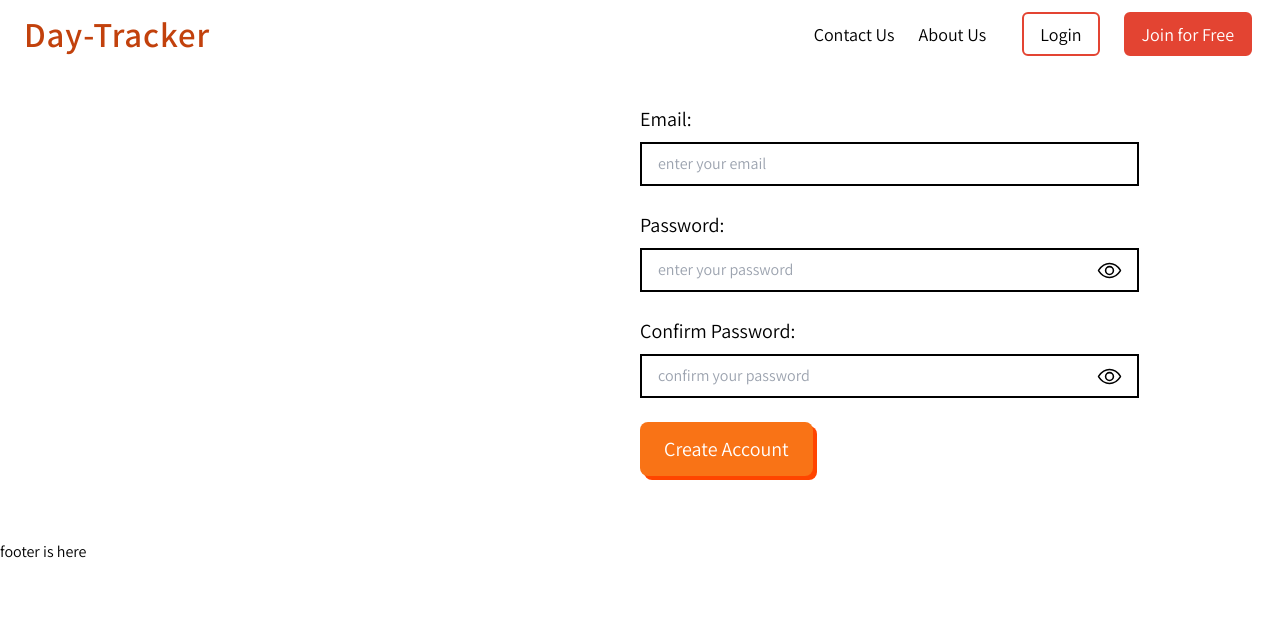
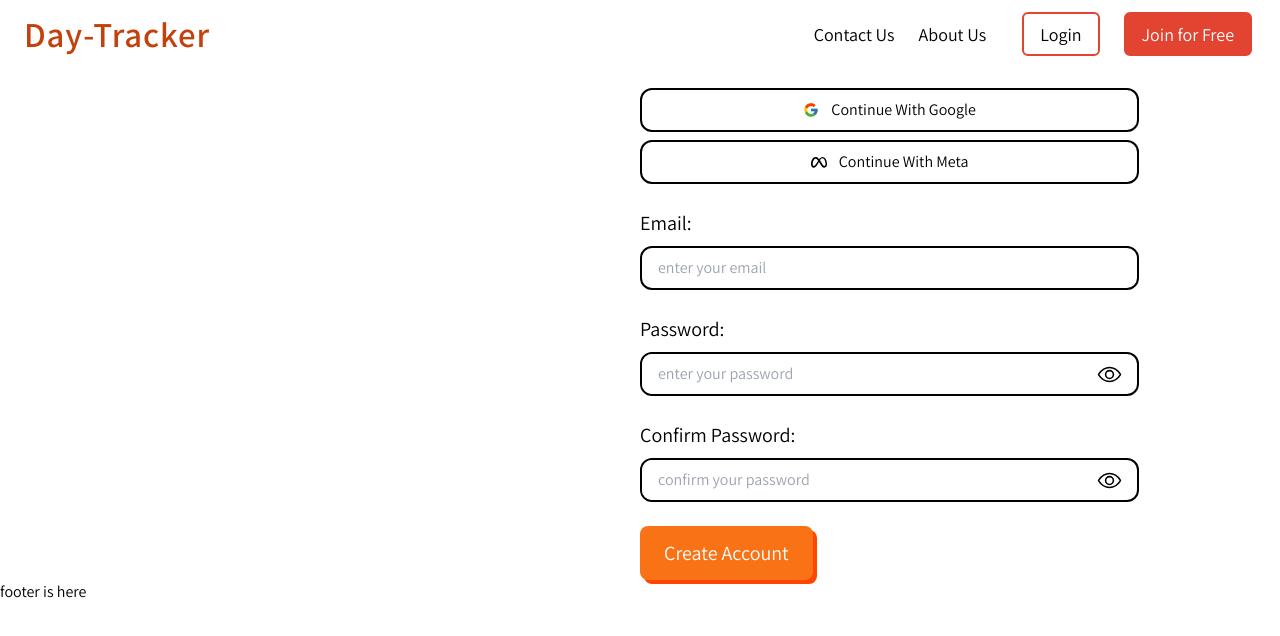
Before and after one commit to Sajidsk7952/dayTracker, a React (Vite) app: page /auth in a window 1280 px wide. Shown: the top 636 px of the page. Built offline with nearby package versions, Linux system fonts and the light colour scheme.

Commit message:
completed social logins and correted login and signup buttons

```diff
--- a/src/components/authPage/Login.jsx
+++ b/src/components/authPage/Login.jsx
@@ -14,16 +14,16 @@ const Login = () => {
   const { handleSubmit, register } = useForm();
   const submitHandler = async (data) => {
     // window.alert("login succesfull!!");
-    console.log(data);
+    // console.log(data);
     const {login_email,login_password} = data;
-    console.log(login_email,login_password);
+    // console.log(login_email,login_password);
     const res = await authService.loginAccount(login_email,login_password);
     console.log(res);
     // const user = authService.getAccount();
     // console.log(user);
-    console.log(res.user);
+    // console.log(res.user);
     if (res) {
-      dispatch(login({ ...res.user }));
+      dispatch(login({ ...res }));
     }
     console.log(authData);
 
@@ -46,7 +46,7 @@ const Login = () => {
               type="email"
               name="email"
               id="emial"
-              className="w-full sm:w-[80%] px-4 py-2 border-[2px] border-black"
+              className="w-full sm:w-[80%] px-4 py-2 border-[2px] border-black rounded-xl"
               placeholder="enter your email"
               defaultValue=""
               {...register("login_email", {
@@ -62,7 +62,7 @@ const Login = () => {
             <label htmlFor="password" className="mb-2 text-[20px] capitalize">
               Password:{" "}
             </label>
-            <div className="border-[2px] border-black w-full sm:w-[80%] flex justify-between">
+            <div className="border-[2px] border-black w-full sm:w-[80%] flex justify-between rounded-xl overflow-hidden">
               <input
                 type={type}
                 name="password"
@@ -79,6 +79,7 @@ const Login = () => {
               />
               <button
                 className="w-[4%] pr-10"
+                type = "button"
                 onClick={() => {
                   if (type === "password") {
                     setType("text");
@@ -96,7 +97,7 @@ const Login = () => {
             </div>
           </div>
           <div className="w-[80%]">
-            <button className="text-center px-6 py-3 bg-orange-500 hover:bg-orange-700 text-white text-[20px] rounded-lg auth_but">
+            <button type="submit" className="text-center px-6 py-3 bg-orange-500 hover:bg-orange-700 text-white text-[20px] rounded-lg auth_but">
               Login
             </button>
           </div>
--- a/src/components/authPage/SignUp.jsx
+++ b/src/components/authPage/SignUp.jsx
@@ -3,7 +3,7 @@ import { gifs } from "../../assests/gifs";
 import { IoEyeOutline, IoEyeOffOutline } from "react-icons/io5";
 import { useForm } from "react-hook-form";
 import authService from "../../firebase/authService";
-
+import SocialAuth from "./SocialAuth";
 const SignUp = () => {
   const [passwordType, setPasswordType] = useState("password");
   const [confirmPasswordType, setConfirmPasswordType] = useState("password");
@@ -12,12 +12,15 @@ const SignUp = () => {
 
   const submitHandler = async (data) => {
     console.log(data);
-    const {signup_email,signup_password,signup_confirmPassword} = data;
-    console.log(signup_email,signup_password,signup_confirmPassword);
-    const res = await authService.createAccount(signup_email,signup_password);
+    const { signup_email, signup_password, signup_confirmPassword } = data;
+    console.log(signup_email, signup_password, signup_confirmPassword);
+    const res = await authService.createAccount(signup_email, signup_password);
     // const user = authService.getAccount();
     // console.log(user);
     console.log(res);
+    if(res){
+      window.alert("account created successfully!!!")
+    }
   };
 
   return (
@@ -26,6 +29,9 @@ const SignUp = () => {
         <img src={gifs.signUp} alt="login gif" />
       </div>
       <div className="flex-1 sm:mt-10 mx-10 sm:mx-4">
+        <div className="w-full text-center">
+          <SocialAuth />
+        </div>
         <form onSubmit={handleSubmit(submitHandler)}>
           <div className="flex flex-col my-6">
             <label htmlFor="email" className="mb-2 text-[20px] capitalize">
@@ -35,7 +41,7 @@ const SignUp = () => {
               type="email"
               name="email"
               id="email" // Corrected typo here
-              className="w-full sm:w-[80%] px-4 py-2 border-[2px] border-black"
+              className="w-full sm:w-[80%] px-4 py-2 border-[2px] border-black rounded-xl"
               placeholder="enter your email"
               defaultValue=" "
               {...register("signup_email", {
@@ -57,7 +63,7 @@ const SignUp = () => {
             <label htmlFor="password" className="mb-2 text-[20px] capitalize">
               Password:{" "}
             </label>
-            <div className="border-[2px] border-black w-full sm:w-[80%] flex justify-between">
+            <div className="border-[2px] border-black w-full sm:w-[80%] flex justify-between rounded-xl overflow-hidden">
               <input
                 type={passwordType}
                 name="password"
@@ -74,8 +80,11 @@ const SignUp = () => {
               />
               <button
                 className="w-[4%] pr-10"
+                type="button"
                 onClick={() => {
-                  setPasswordType(passwordType === "password" ? "text" : "password");
+                  setPasswordType(
+                    passwordType === "password" ? "text" : "password"
+                  );
                 }}
               >
                 {passwordType === "password" ? (
@@ -85,13 +94,18 @@ const SignUp = () => {
                 )}
               </button>
             </div>
-            <p className="text-red-700">{formState.errors.signup_password?.message}</p>
+            <p className="text-red-700">
+              {formState.errors.signup_password?.message}
+            </p>
           </div>
           <div className="flex flex-col my-6">
-            <label htmlFor="confirmPassword" className="mb-2 text-[20px] capitalize">
+            <label
+              htmlFor="confirmPassword"
+              className="mb-2 text-[20px] capitalize"
+            >
               Confirm Password:{" "}
             </label>
-            <div className="border-[2px] border-black w-full sm:w-[80%] flex justify-between">
+            <div className="border-[2px] border-black w-full sm:w-[80%] flex justify-between rounded-xl overflow-hidden">
               <input
                 type={confirmPasswordType}
                 name="confirmPassword"
@@ -105,13 +119,17 @@ const SignUp = () => {
                     message: "This field is required",
                   },
                   validate: (value) =>
-                    value === getValues("signup_password") || "Passwords do not match",
+                    value === getValues("signup_password") ||
+                    "Passwords do not match",
                 })}
               />
               <button
                 className="w-[4%] pr-10"
+                type="button"
                 onClick={() => {
-                  setConfirmPasswordType(confirmPasswordType === "password" ? "text" : "password");
+                  setConfirmPasswordType(
+                    confirmPasswordType === "password" ? "text" : "password"
+                  );
                 }}
               >
                 {confirmPasswordType === "password" ? (
--- a/src/components/authPage/SocialAuth.jsx
+++ b/src/components/authPage/SocialAuth.jsx
@@ -1,30 +1,43 @@
 import React, { Fragment } from "react";
 import { FcGoogle } from "react-icons/fc";
-import { TfiMicrosoftAlt } from "react-icons/tfi";
+// import { TfiMicrosoftAlt } from "react-icons/tfi";
 import { BsMeta } from "react-icons/bs";
 import authService from "../../firebase/authService";
+import { FaTwitter } from "react-icons/fa";
+import { useDispatch } from "react-redux";
+import { login } from "../../store/AuthSlice";
 const SocialAuth = () => {
+  const dispatch = useDispatch();
     const googleAuthHandler=async()=>{
         const result = await authService.googleAuthHandler();
         console.log(result);
+        if (result) {
+          dispatch(login({...result}));
+        }
     }
-    const metaAuthHandler = ()=>{}
-    const microsoftAuthHandler = ()=>{}
+    const metaAuthHandler = async()=>{
+      const result = await authService.facebookAuthHandler();
+      console.log(result);
+      if (result) {
+        dispatch(login({...result}));
+      }
+    }
+    // const twitterAuthHandler = ()=>{}
   return (
     <Fragment>
       <div className="">
-        <button className="flex justify-center items-center border-2 border-black px-4 py-2 my-2 capitalize w-[50%] sm:w-[80%] ms:w-full" onClick={googleAuthHandler}>
+        <button className="flex justify-center items-center border-2 border-black px-4 py-2 my-2 capitalize w-[50%] sm:w-[80%] ms:w-full rounded-xl" onClick={googleAuthHandler}>
           <FcGoogle className="mr-3" />
           Continue with Google
         </button>
-        <button className="flex justify-center items-center border-2 border-black  px-4 py-2 my-2 capitalize w-[50%] sm:w-[80%] ms:w-full" onClick={metaAuthHandler}>
+        <button className="flex justify-center items-center border-2 border-black  px-4 py-2 my-2 capitalize w-[50%] sm:w-[80%] ms:w-full rounded-xl" onClick={metaAuthHandler}>
           <BsMeta className="mr-3" />
           continue with meta
         </button>
-        <button className="flex justify-center items-center border-2 border-black  px-4 py-2 my-2 capitalize w-[50%] sm:w-[80%] ms:w-full" onClick={microsoftAuthHandler}>
-          <TfiMicrosoftAlt className="mr-3" />
-          sign In using Microsoft
-        </button>
+        {/* <button className="flex justify-center items-center border-2 border-black  px-4 py-2 my-2 capitalize w-[50%] sm:w-[80%] ms:w-full" onClick={twitterAuthHandler}>
+          <FaTwitter className="mr-3" />
+          sign In using Twitter
+        </button> */}
       </div>
     </Fragment>
   );
--- a/src/components/homePage/Hero.jsx
+++ b/src/components/homePage/Hero.jsx
@@ -1,8 +1,8 @@
 import React from "react";
 import { assests } from "../../assests";
-import app from "../../firebase/firebaseConfig";
+// import app from "../../firebase/firebaseConfig";
 const Hero = () => {
-  console.log(app);
+  // console.log(app);
   // console.log(authService.auth);
   return (
     <div className="px-6 py-4 flex justify-evenly items-center  sm:flex-row flex-col">
--- a/src/firebase/authService.js
+++ b/src/firebase/authService.js
@@ -7,6 +7,7 @@ import {
   signOut,
   GoogleAuthProvider,
   signInWithPopup,
+  FacebookAuthProvider,
 } from "firebase/auth";
 class Auth {
   auth;
@@ -15,24 +16,33 @@ class Auth {
   }
   async createAccount(email, password) {
     try {
-      return await createUserWithEmailAndPassword(this.auth, email, password);
+      const userCredential =  await createUserWithEmailAndPassword(this.auth, email, password);
+      const user = userCredential.user;
+      return user;
     } catch (error) {
       return error.message;
     }
   }
   getAccount() {
-    try {
-      return onAuthStateChanged(this.auth, (user) => {
-        if (user) {
-          return user;
-        }
-        return null;
-      });
-    } catch (error) {}
+    return new Promise((resolve, reject) => {
+      try {
+        onAuthStateChanged(this.auth, (user) => {
+          if (user) {
+            resolve(user);
+          } else {
+            resolve(null);
+          }
+        });
+      } catch (error) {
+        reject(error.message);
+      }
+    });
   }
   async loginAccount(email, password) {
     try {
-      return await signInWithEmailAndPassword(this.auth, email, password);
+      const userCredential = await signInWithEmailAndPassword(this.auth, email, password);
+      const user = userCredential.user;
+      return user;
     } catch (error) {
       return error.message;
     }
@@ -40,9 +50,18 @@ class Auth {
   async googleAuthHandler() {
     try {
       const provider = new GoogleAuthProvider();
-      const result = signInWithPopup(this.auth, provider);
+      const result = await signInWithPopup(this.auth, provider);
       return result;
     } catch (error) {
+      return error.message;
+    }
+  }
+  async facebookAuthHandler(){
+    try{
+      const facebookProvider = new FacebookAuthProvider();
+      const result = await signInWithPopup(this.auth,facebookProvider);
+      return result;
+    }catch(error){
       return error.message;
     }
   }
```
